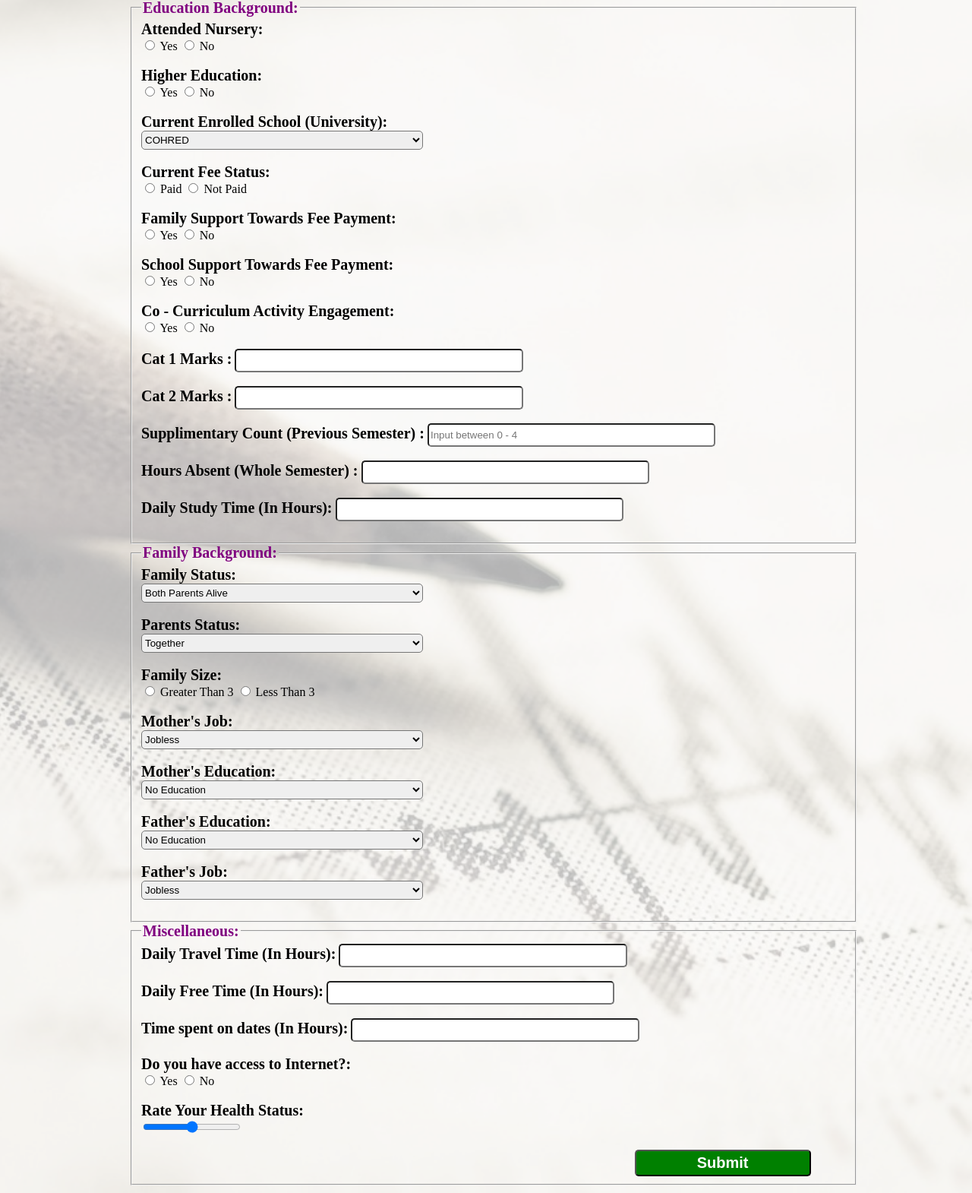
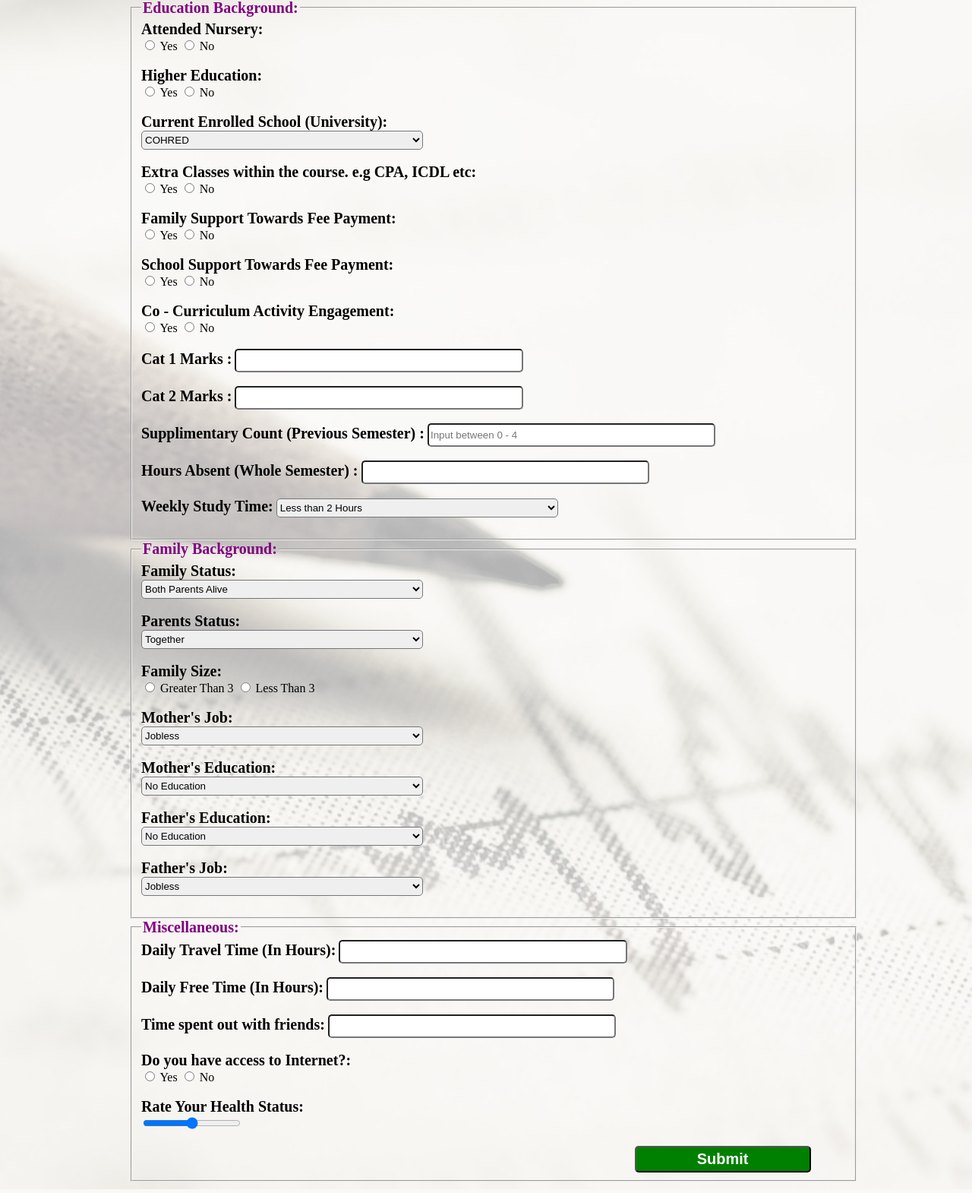
Before and after one commit to Naftal-Rainer/Students-Grades-Prediction, a Flask app: page / in a window 1280 px wide. Shown: the part 367-1937 px from the top of the page at 76% size. Run offline with Flask 2, Linux system fonts and the light colour scheme; parts of the project's set-up code (start-up, migrations or seed data) failed here and were passed over.

Commit message:
Update index.html

```diff
--- a/templates/index.html
+++ b/templates/index.html
@@ -53,12 +53,15 @@
                 <select name="school" id="school" required>
                     <option value="0">COHRED</option>
                     <option value="1">COPAS</option>
+                    <option value="0">COHES</option>
+                    <option value="1">COANRE</option>
+                    <option value="0">COETEC</option>
                 </select>
                 <br><br>
 
-                <label for="paid">Current Fee Status:</label> <br>
-                <input type="radio" id="paid" name="paid" value="1" required> Paid
-                <input type="radio" id="paid" name="paid" value="0" required> Not Paid
+                <label for="paid">Extra Classes within the course. e.g CPA, ICDL etc:</label> <br>
+                <input type="radio" id="paid" name="paid" value="1" required> Yes
+                <input type="radio" id="paid" name="paid" value="0" required> No
                 <br><br>
 
                 <label for="famsup">Family Support Towards Fee Payment:</label> <br>
@@ -92,8 +95,13 @@
                 <input type="number" name="absences" id="absences" required>
                 <br><br>
 
-                <label for="Studytime">Daily Study Time (In Hours):</label>
-                <input type="number" name="Studytime" id="Studytime" required>
+                <label for="Studytime">Weekly Study Time:</label>
+                <select name="Studytime" id="Studytime" required>
+                    <option value="1">Less than 2 Hours</option>
+                    <option value="2">Between 2 to 5 Hours</option>
+                    <option value="3">Between 5 to 10 Hours</option>
+                    <option value="4">More than 10 Hours</option>
+                </select>
                 <br><br>
               </fieldset>
 
@@ -170,7 +178,7 @@
                 <input type="number" name="freetime" id="freetime" required>
                 <br><br>
 
-                <label for="goout">Time spent on dates (In Hours):</label>
+                <label for="goout">Time spent out with friends:</label>
                 <input type="number" name="goout" id="goout" required>
                 <br><br>
 
@@ -188,6 +196,8 @@
               </fieldset>
 
         </form>
+
+
         {% if prediction %}
 
         <div class="results" >
@@ -203,6 +213,7 @@
 
         {% endif %}
 
+
     <script src="../static/script.js"></script>
 </body>
 </html>
```
